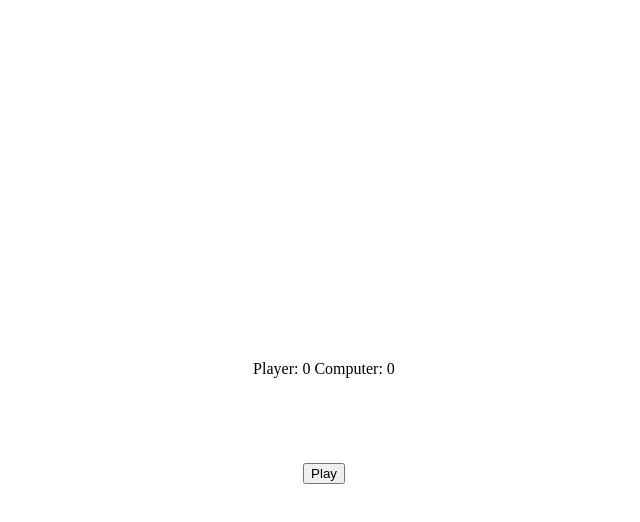
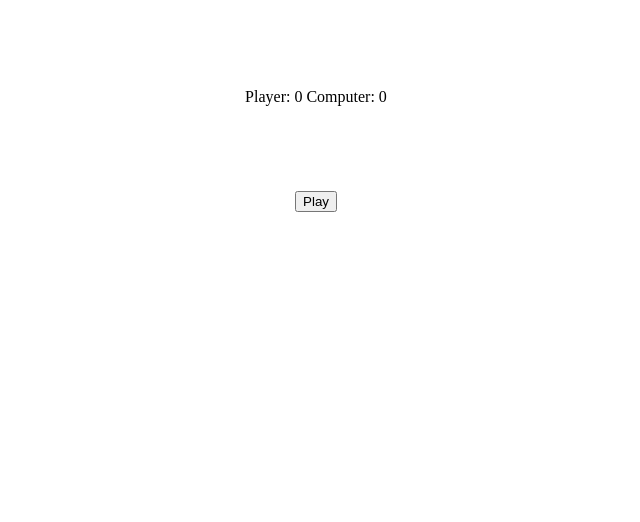
Before and after one commit to TommyJu/rock-paper-scissors, a plain HTML site: page index.html in a window 1280 px wide. Shown: the whole page, without its empty margins (324-964 px from the left). Drawn offline with Linux system fonts and the light colour scheme.

Commit message:
Remove sizing of body element

```diff
--- a/style.css
+++ b/style.css
@@ -3,8 +3,6 @@
 }
 
 body {
-    width: 100vw;
-    height: 100vh;
     display: flex;
     flex-direction: column;
     justify-content: center;
@@ -23,6 +21,7 @@ body {
 }
 
 .result-container {
+    margin-top: 2rem;
     height: 1rem;
     display: flex;
     flex-direction: column;
```
